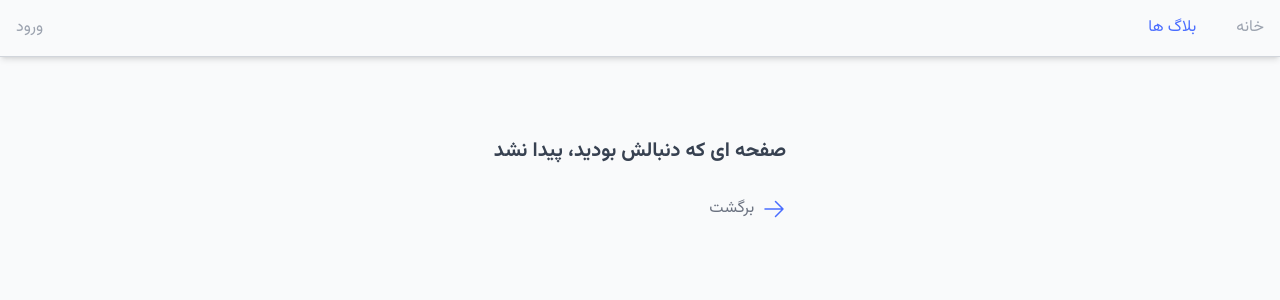
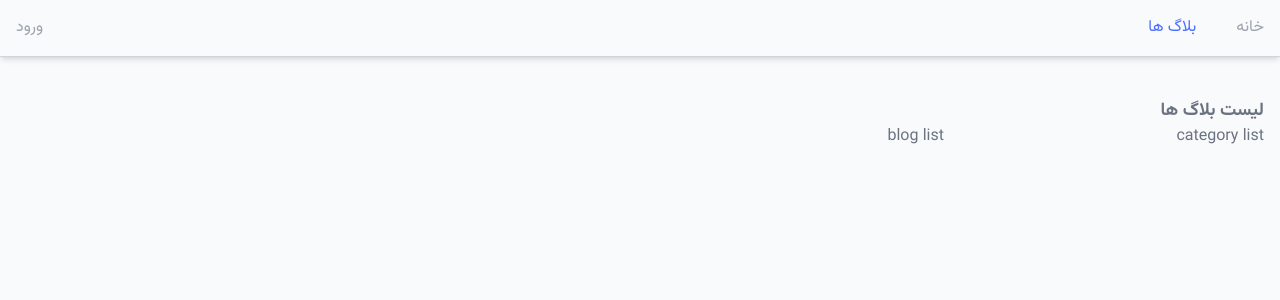
Before and after one commit to shahvalizadehmaryam/blog-app-next, a Next.js app: page /blogs in a window 1280 px wide. Before the commit this address had no page. Shown: the top 300 px of the page. Built offline with nearby package versions, Linux system fonts and the light colour scheme.

Commit message:
nested layout for handling layout of blogs part developed.

```diff
--- /dev/null
+++ b/src/app/blogs/layout.jsx
@@ -0,0 +1,17 @@
+const Layout = ({ children }) => {
+  return (
+    <div>
+      <h1 className="text-lg text-secondary-500 font-bold">لیست بلاگ ها</h1>
+      <div className="grid grid-cols-12 gap-8">
+        <div className="col-span-12 lg:col-span-4 xl:col-span-3 gap-y-4 text-secondary-500 space-y-4">
+          category list
+        </div>
+        <div className="col-span-12 lg:col-span-8 xl:col-span-9 text-secondary-500">
+          {children}
+        </div>
+      </div>
+    </div>
+  );
+};
+
+export default Layout;
--- /dev/null
+++ b/src/app/blogs/page.jsx
@@ -0,0 +1,9 @@
+import React from 'react'
+
+function BlogPage() {
+  return (
+    <div>blog list</div>
+  )
+}
+
+export default BlogPage
```
